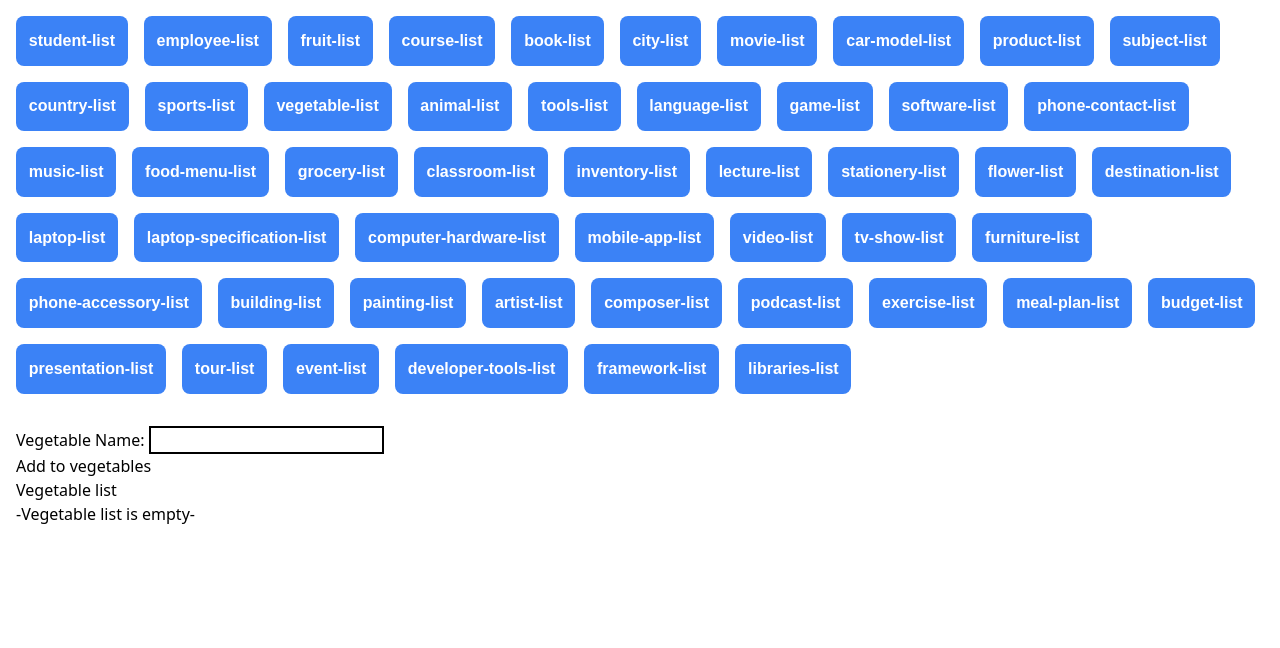
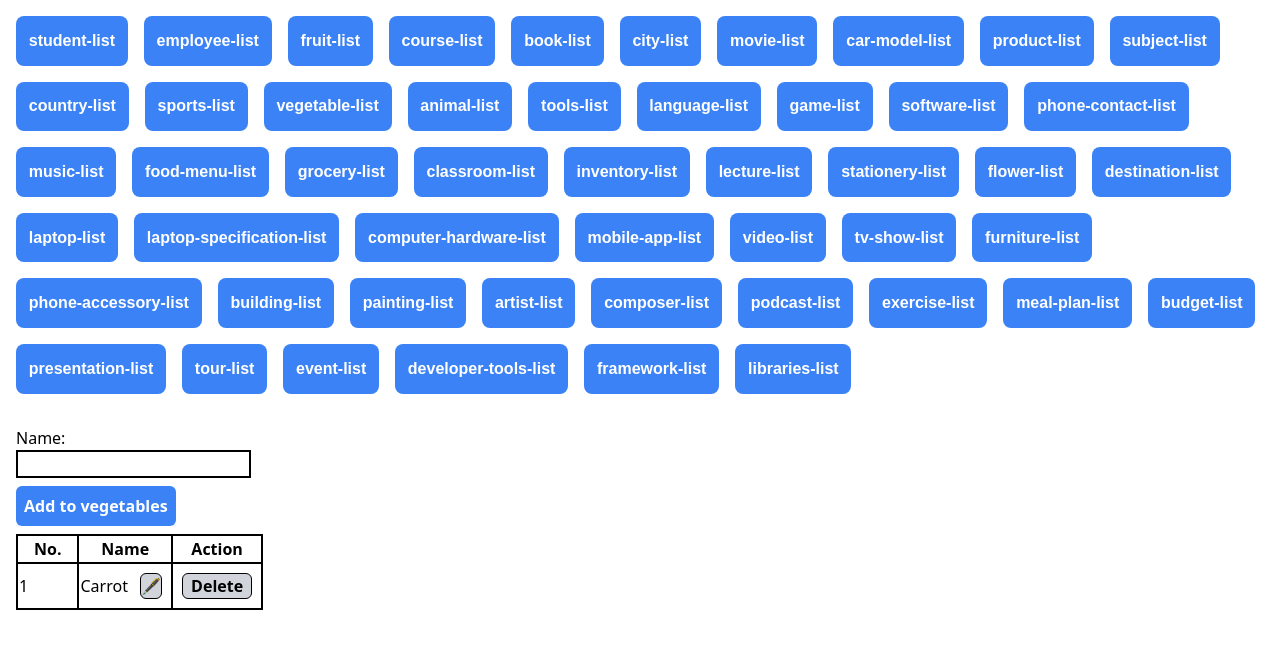
Before and after one commit to devken4u/angular-50-ds-services, an Angular app: page /vegetable-list in a window 1280 px wide. Shown: the top 648 px of the page. Built offline with nearby package versions, Linux system fonts and the light colour scheme.

Commit message:
refactor(vegetable list component): Updated with services feature

```diff
--- /dev/null
+++ b/src/app/services/vegetable.service.ts
@@ -0,0 +1,29 @@
+import { Injectable } from '@angular/core';
+import { Vegetable } from '../types';
+
+@Injectable({
+  providedIn: 'root',
+})
+export class VegetableService {
+  private vegetableList: Vegetable[] = [
+    {
+      name: 'Carrot',
+    },
+  ];
+
+  getVegetableList() {
+    return this.vegetableList;
+  }
+
+  addVegetable(vegetable: Vegetable): void {
+    this.vegetableList.push(vegetable);
+  }
+
+  deleteVegetable(index: number): void {
+    this.vegetableList.splice(index, 1);
+  }
+
+  editVegetable(index: number, newVegetable: Vegetable) {
+    this.vegetableList[index] = newVegetable;
+  }
+}
--- a/src/app/vegetable-list/vegetable-list.component.html
+++ b/src/app/vegetable-list/vegetable-list.component.html
@@ -1,22 +1,49 @@
 <main>
   <div>
-    <label for="name">Vegetable Name: </label>
+    <label for="name">Name: </label>
+    <br />
     <input type="text" id="name" [(ngModel)]="name" />
     <br />
-    <button (click)="add()">Add to vegetables</button>
+    <button
+      class="p-2 my-2 font-bold text-white bg-blue-500 rounded-md active:scale-95"
+      (click)="add()"
+    >
+      Add to vegetables
+    </button>
   </div>
-  <div>
-    <h1>Vegetable list</h1>
-    @if( vegetableList.length === 0){
-    <h2>-Vegetable list is empty-</h2>
-    }@else{
-    <ol>
-      @for( vegetable of vegetableList; track $index){
-      <li [style.marginBottom]="'20px'">
-        Vegetable Name: {{ vegetable.name }}
-      </li>
+  <table class="border-2 border-black">
+    <thead>
+      <tr>
+        <th class="px-4 border-2 border-black">No.</th>
+        <th class="px-4 border-2 border-black">Name</th>
+        <th class="px-4 border-2 border-black">Action</th>
+      </tr>
+    </thead>
+    <tbody>
+      @for (vegetable of vegetableList; track $index) {
+      <tr>
+        <td class="border-2 border-black">{{ $index + 1 }}</td>
+        <td class="border-2 border-black">
+          {{ vegetable.name }}
+          <button
+            (click)="editField($index, 'name', vegetable.name)"
+            class="mx-2 font-bold bg-gray-300 border border-black rounded-md active:scale-95"
+          >
+            🖋
+          </button>
+        </td>
+        <td class="border-2 border-black">
+          <div class="py-2">
+            <button
+              (click)="deleteVegetable($index)"
+              class="px-2 mx-2 font-bold bg-gray-300 border border-black rounded-md active:scale-95"
+            >
+              Delete
+            </button>
+          </div>
+        </td>
+      </tr>
       }
-    </ol>
-    }
-  </div>
+    </tbody>
+  </table>
 </main>
--- a/src/app/vegetable-list/vegetable-list.component.ts
+++ b/src/app/vegetable-list/vegetable-list.component.ts
@@ -1,5 +1,6 @@
 import { Component } from '@angular/core';
 import { Vegetable } from '../types';
+import { VegetableService } from '../services/vegetable.service';
 
 @Component({
   selector: 'app-vegetable-list',
@@ -11,10 +12,36 @@ export class VegetableListComponent {
 
   name: string = '';
 
-  add() {
-    this.vegetableList.push({
+  constructor(private vegetableService: VegetableService) {}
+
+  ngOnInit(): void {
+    this.vegetableList = this.vegetableService.getVegetableList();
+  }
+
+  deleteVegetable(index: number): void {
+    this.vegetableService.deleteVegetable(index);
+  }
+
+  add(): void {
+    this.vegetableService.addVegetable({
       name: this.name,
     });
+
     this.name = '';
   }
+
+  editField(index: number, fieldName: string, currentValue: string) {
+    const value = prompt(fieldName, currentValue);
+    if (value !== null) {
+      const tempVegetable = {
+        ...this.vegetableList[index],
+        [fieldName]: value,
+      };
+      this.update(index, tempVegetable);
+    }
+  }
+
+  update(index: number, vegetable: Vegetable): void {
+    this.vegetableService.editVegetable(index, vegetable);
+  }
 }
```
Also changed, not shown: 1 other file (tests, documents, lock files or other folders).
